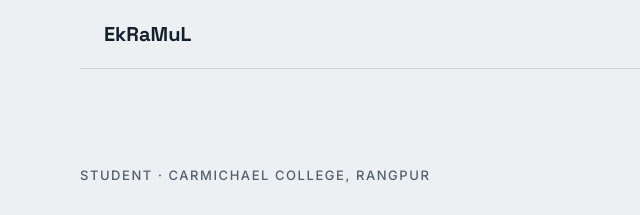
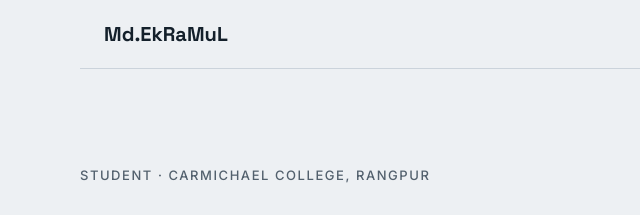
Before and after one commit to mollajoinal/ekramul-site1, a plain HTML site: page Index.html in a window 1280 px wide. Shown: the top 215 px of the page, 0-640 px from the left. Drawn offline with Linux system fonts and the light colour scheme.

Commit message:
Update Index.html

```diff
--- a/Index.html
+++ b/Index.html
@@ -46,7 +46,7 @@ footer{padding:24px 0 48px;display:flex;flex-wrap:wrap;gap:8px 24px;justify-cont
 </head>
 <body>
 <nav><div class="wrap">
-<div class="brand">EkRaMuL</div>
+<div class="brand">Md.EkRaMuL</div>
 <div><a href="#teach">Teaching</a><a href="#contact">Contact</a><a href="#about">About</a></div>
 </div></nav>
 
```
